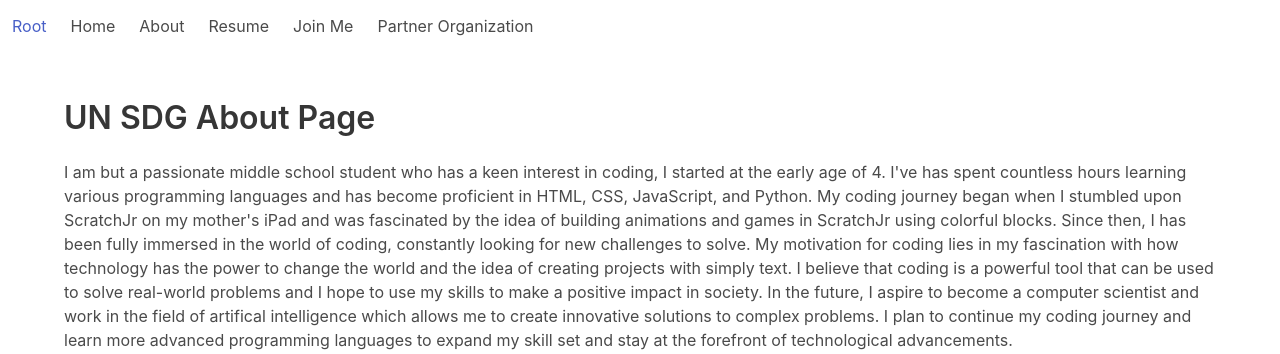
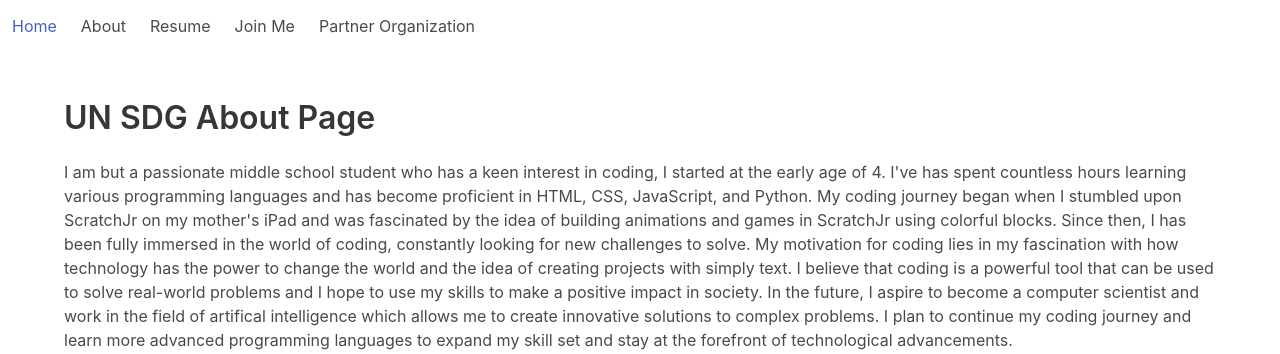
Before and after one commit to Brady-Lemaster/brady-Lemaster.github.io, a plain HTML site: page v2/page/sdgabout.html in a window 1280 px wide. Shown: the top 354 px of the page. Drawn offline with nearby package versions, Linux system fonts and the light colour scheme.

Commit message:
Update sdgabout.html

```diff
--- a/v2/page/sdgabout.html
+++ b/v2/page/sdgabout.html
@@ -8,7 +8,6 @@
   <body>
   <nav class="navbar" role="navigation">
     <div class="navbar-brand">
-      <a class="navbar-item" href="https://brady-lemaster.github.io/v2/page/home.html">Root</a>
       <a class="navbar-item" href="https://brady-lemaster.github.io/v2/page/sdghome.html">Home</a>
       <a class="navbar-item" href="https://brady-lemaster.github.io/v2/page/sdgabout.html">About</a>
       <a class="navbar-item" href="https://brady-lemaster.github.io/v2/page/sdgresume.html">Resume</a>
```
